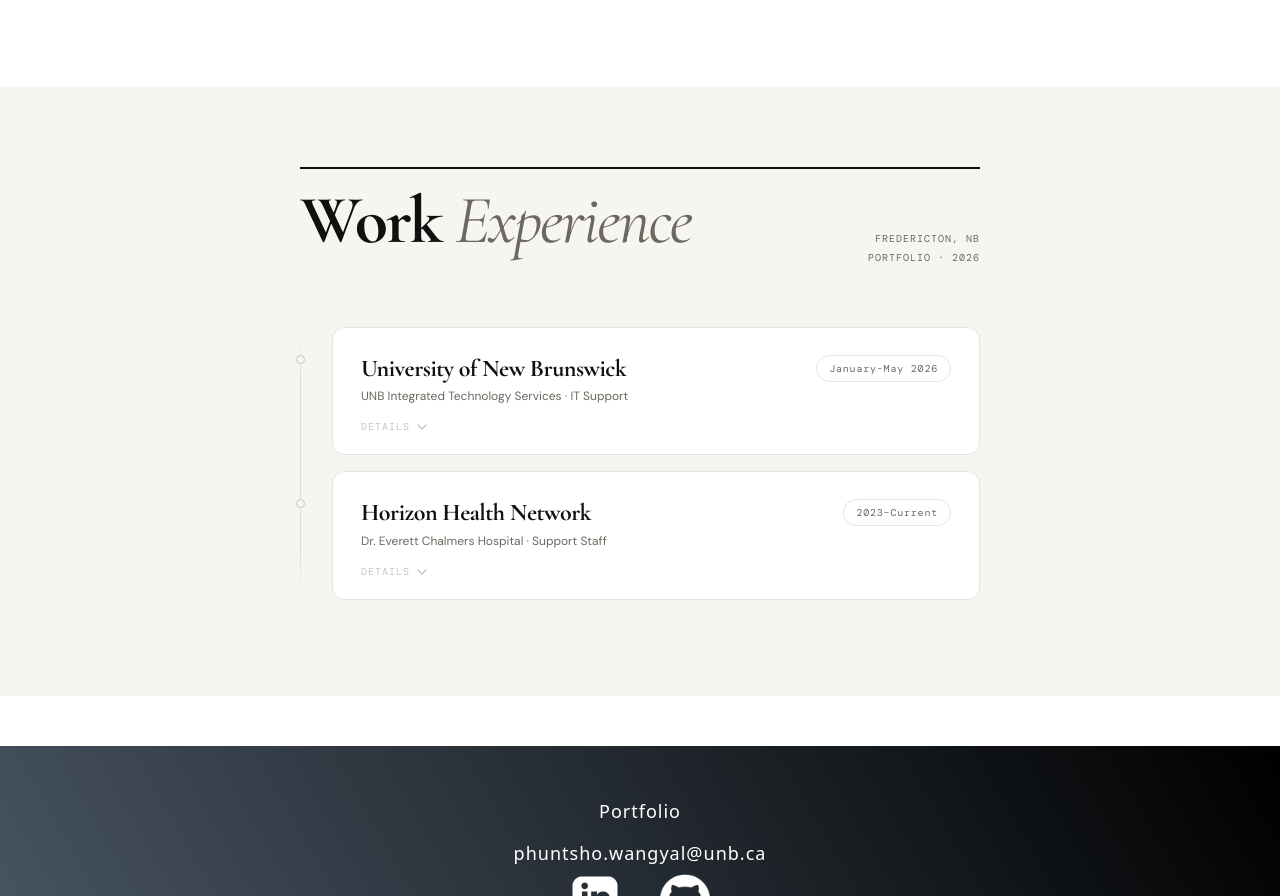
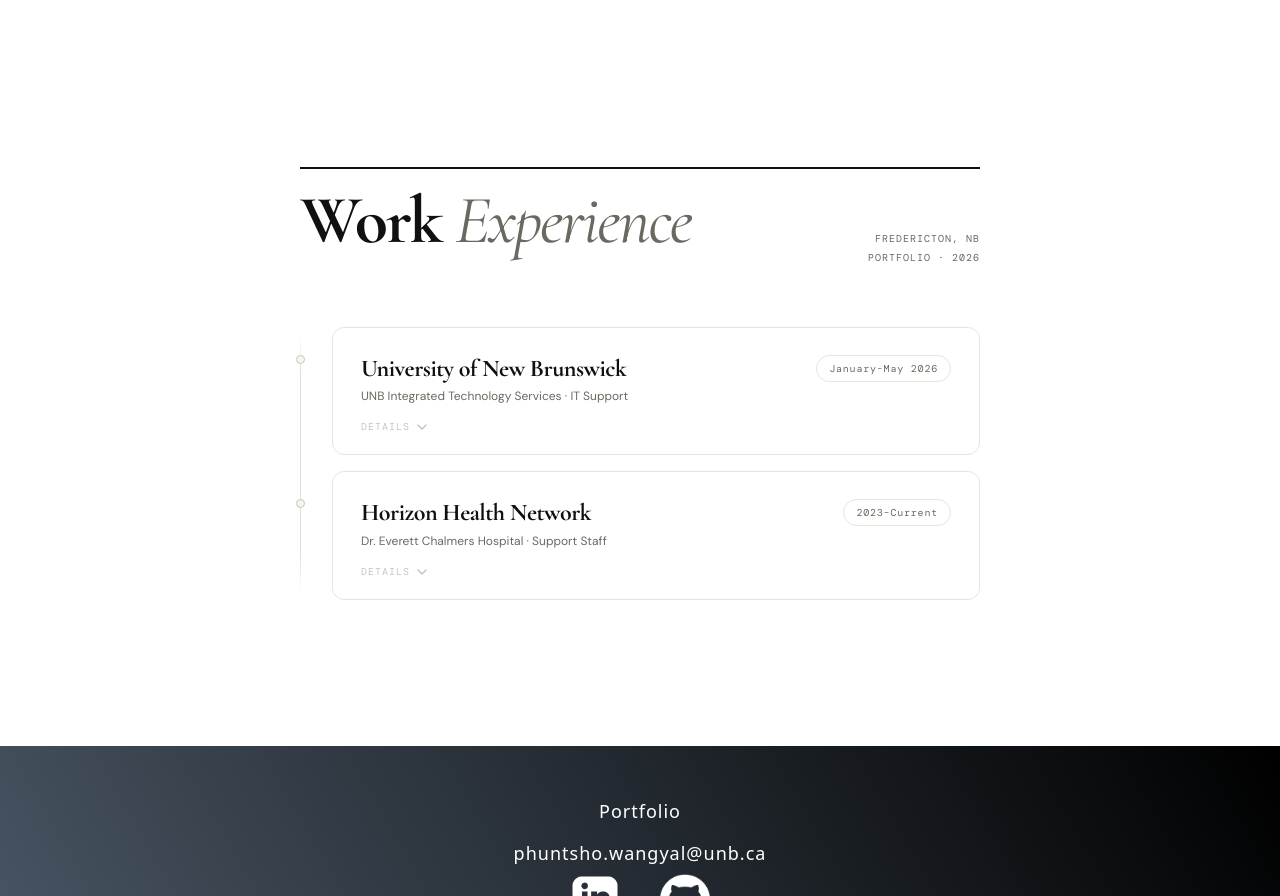
Before and after one commit to phuntshoWangyal/Personal-Portfolio, a plain HTML site: page index.html in a window 1280 px wide. Shown: the part 1762-2658 px from the top of the page. Drawn offline with nearby package versions, Linux system fonts and the light colour scheme; a web font is replaced by a local one.

Commit message:
Updated work exp background color

```diff
--- a/workExpStyle.css
+++ b/workExpStyle.css
@@ -2,7 +2,7 @@
 
 /* ── Work Experience Section ── */
 #contact {
-    background-color: #f7f5f0;
+    background-color: white;
     padding: 80px 24px;
 }
 
```
